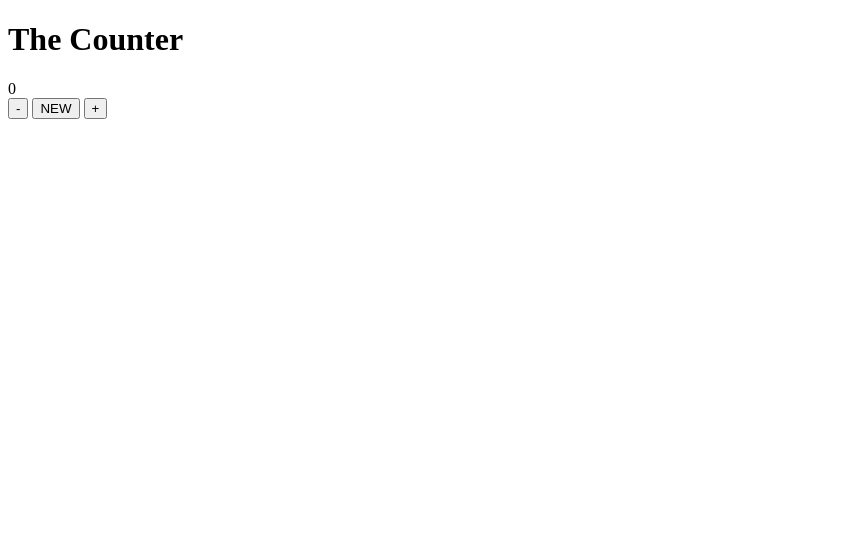
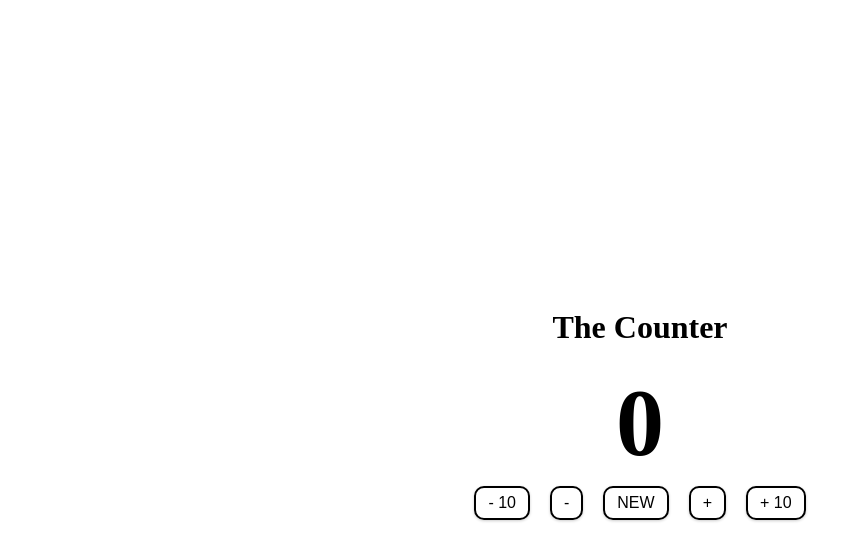
Before and after one commit to martino-bianco/js-counter, a plain HTML site: page index.html in a window 1280 px wide. Both pictures are taken after a click on the button "NEW". Shown: the whole page, without its empty margins (0-862 px from the left). Drawn offline with Linux system fonts and the light colour scheme.

Commit message:
adding easteregg

```diff
--- a/counter.js
+++ b/counter.js
@@ -12,8 +12,13 @@ console.log(buttons);
 buttons.forEach(function (btn) {
   btn.addEventListener("click", function (e) {
     const styles = e.currentTarget.classList;
-    if (styles.contains("decrease")) {
+
+    if (styles.contains("ten") && styles.contains("decrease")) {
+      count -= 10;
+    } else if (styles.contains("decrease")) {
       count--;
+    } else if (styles.contains("ten") && styles.contains("increase")) {
+      count += 10;
     } else if (styles.contains("increase")) {
       count++;
     } else {
@@ -22,12 +27,22 @@ buttons.forEach(function (btn) {
     if (count > 0) {
       value.style.color = "green";
     }
-    if (count < 0) {
+
+    if (count > 0) {
+      value.style.color = "green";
+    } else if (count < 0) {
       value.style.color = "red";
-    }
-    if (count === 0) {
+    } else {
       value.style.color = "black";
     }
+
+    if (count === 666) {
+      value.style.color = "white";
+      value.style.backgroundColor = "red";
+    } else {
+      value.style.backgroundColor = "";
+    }
+
     value.textContent = count;
     console.log(e.currentTarget.classList);
   });
--- a/index.html
+++ b/index.html
@@ -11,9 +11,11 @@
           <h1>The Counter</h1>
           <span id="value">0</span>
           <div class="button-container">
+            <button class="btn ten decrease">- 10</button>
             <button class="btn decrease">-</button>
             <button class="btn reset">NEW</button>
             <button class="btn increase">+</button>
+            <button class="btn ten increase">+ 10</button>
           </div>
         </div>
       </main>
--- a/styles.css
+++ b/styles.css
@@ -0,0 +1,27 @@
+main {
+  min-height: 100vh;
+  display: grid;
+  place-items: center;
+}
+.container {
+  text-align: center;
+}
+#value {
+  font-size: 6rem;
+  font-weight: bold;
+}
+.btn {
+  text-transform: uppercase;
+  background: transparent;
+  padding: 0.375rem 0.75rem;
+  display: inline-block;
+  font-size: 1rem;
+  border: 2px solid;
+  cursor: pointer;
+  box-shadow: 0 1px 3px rgba(0, 0, 0, 0.2);
+  border-radius: 10px;
+  margin: 0.5rem;
+}
+.btn:hover {
+  box-shadow: 0 3px 6px rgba(0, 0, 0, 0.2);
+}
```
